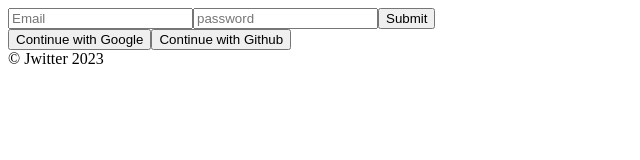
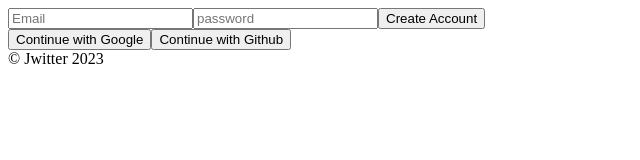
Before and after one commit to jimeee0e/jwitter, a React (Create React App) app: page / in a window 1280 px wide. Shown: the top 160 px of the page, without its empty margins (0-640 px from the left). Built offline with nearby package versions, Linux system fonts and the light colour scheme; no server answers.

Commit message:
CreatingAccount01

```diff
--- a/src/routes/Auth.js
+++ b/src/routes/Auth.js
@@ -3,6 +3,7 @@ import React, { useState } from "react";
 const Auth = () => {
   const [email, setEmail] = useState("");
   const [password, setPassword] = useState("");
+  const [newAccount, setNewAccount] = useState(true);
 
   const onChange = event => {
     //심플하게 form을 컨트롤 할 수 있는 방법
@@ -16,7 +17,7 @@ const Auth = () => {
     }
   };
   const onSubmit = event => {
-    event.preventDefault();
+    event.preventDefault(); //기본 행위가 실행되는 걸 원치 않는다.
   };
 
   return (
@@ -40,7 +41,7 @@ const Auth = () => {
         />
         <input
           type="submit"
-          placeholder="Log In"
+          value={newAccount ? "Create Account" : "Log In"}
         />
       </form>
 
```
